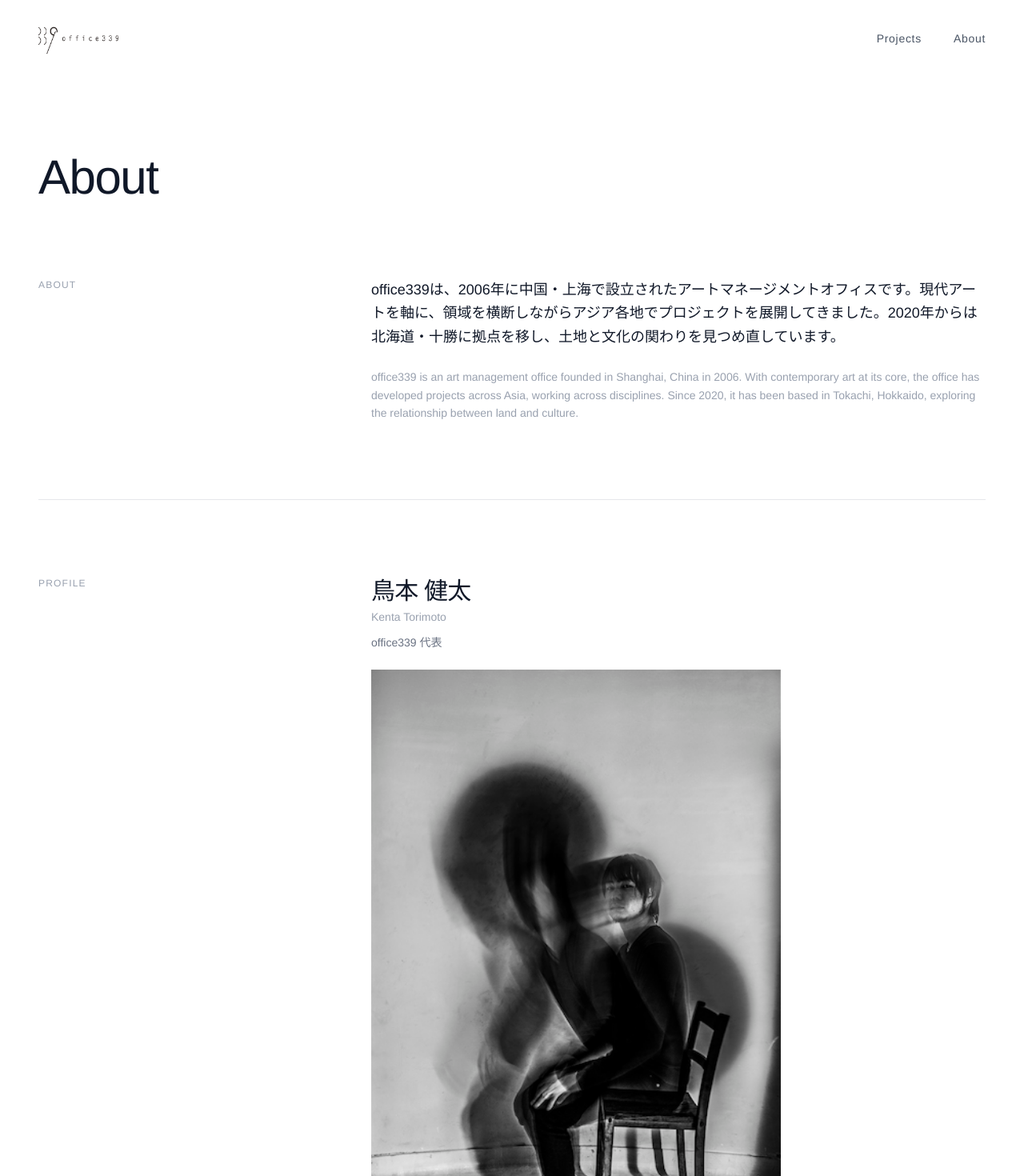
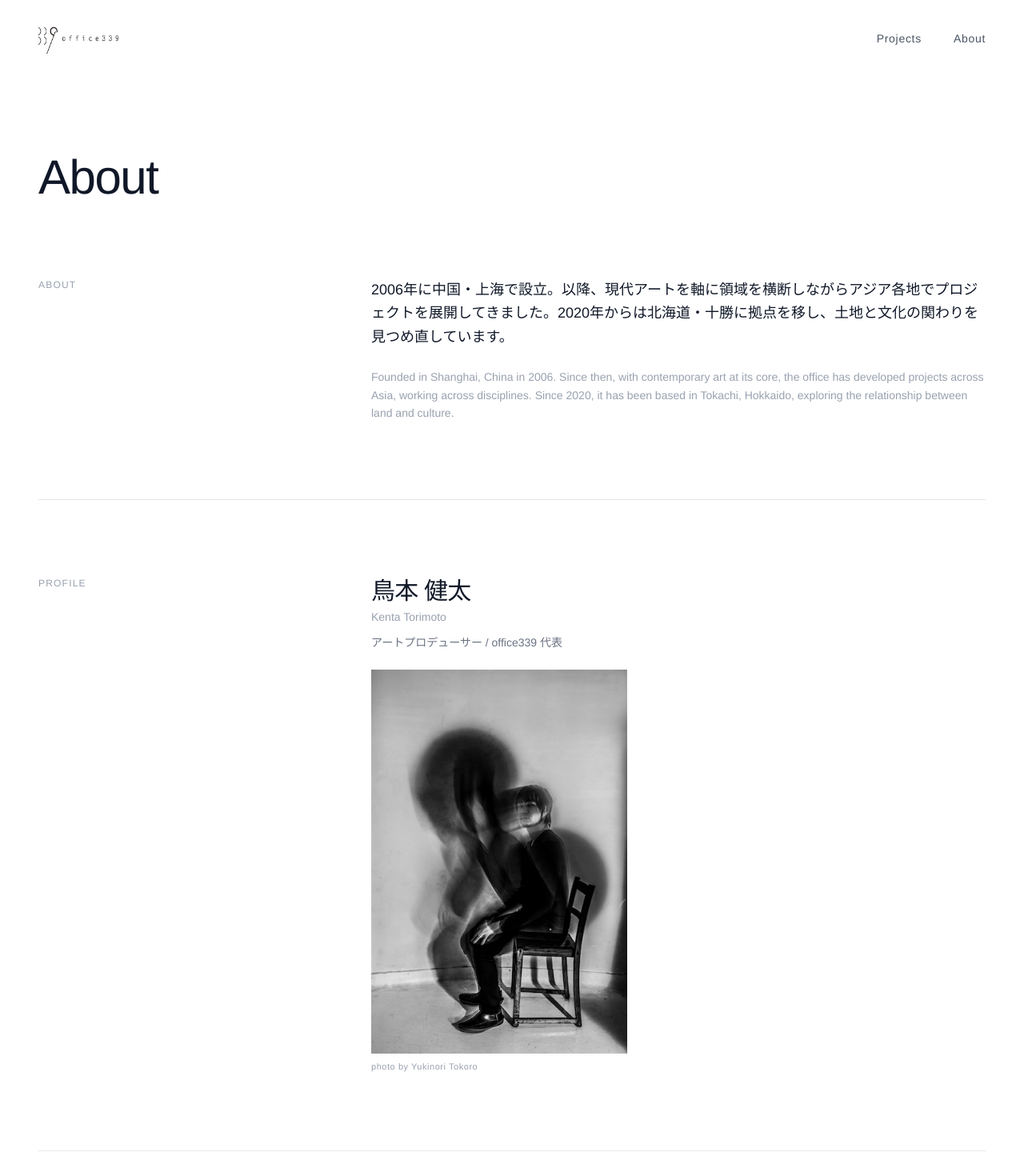
Before and after one commit to kentatorimoto/office339, a Next.js app: page /about in a window 1280 px wide. Shown: the top 1470 px of the page at 80% size. Built offline with nearby package versions, Linux system fonts and the light colour scheme.

Commit message:
Update about page: smaller profile photo, revised text and title
Co-Authored-By: Claude Opus 4.6 <noreply@anthropic.com>

```diff
--- a/data/about.json
+++ b/data/about.json
@@ -4,16 +4,16 @@
     "en": "Kenta Torimoto"
   },
   "title": {
-    "ja": "office339 代表",
-    "en": "Director, office339"
+    "ja": "アートプロデューサー / office339 代表",
+    "en": "Art Producer / Director, office339"
   },
   "bio": {
     "ja": "2010年にoffice339を設立。北海道・十勝を拠点に、アートプロジェクト、展覧会、フェスティバルの企画・制作・運営を手がける。地域の文化資源を活かしたプロジェクトや、東アジアを中心とした国際的な文化交流プログラムを通じて、新たな価値と対話の機会を創出している。",
     "en": "Founded office339 in 2010. Based in Tokachi, Hokkaido, he plans, produces, and manages art projects, exhibitions, and festivals. Through projects that leverage local cultural resources and international cultural exchange programs centered on East Asia, he creates new values and opportunities for dialogue."
   },
   "office": {
-    "ja": "office339は、2006年に中国・上海で設立されたアートマネージメントオフィスです。現代アートを軸に、領域を横断しながらアジア各地でプロジェクトを展開してきました。2020年からは北海道・十勝に拠点を移し、土地と文化の関わりを見つめ直しています。",
-    "en": "office339 is an art management office founded in Shanghai, China in 2006. With contemporary art at its core, the office has developed projects across Asia, working across disciplines. Since 2020, it has been based in Tokachi, Hokkaido, exploring the relationship between land and culture."
+    "ja": "2006年に中国・上海で設立。以降、現代アートを軸に領域を横断しながらアジア各地でプロジェクトを展開してきました。2020年からは北海道・十勝に拠点を移し、土地と文化の関わりを見つめ直しています。",
+    "en": "Founded in Shanghai, China in 2006. Since then, with contemporary art at its core, the office has developed projects across Asia, working across disciplines. Since 2020, it has been based in Tokachi, Hokkaido, exploring the relationship between land and culture."
   },
   "photo": "/images/about/profile.jpg",
   "links": {
--- a/src/app/about/page.tsx
+++ b/src/app/about/page.tsx
@@ -55,8 +55,8 @@ export default function AboutPage() {
               alt={aboutData.name.ja}
               width={800}
               height={533}
-              className="max-w-lg w-full h-auto"
-              sizes="(max-width: 768px) 100vw, 512px"
+              className="max-w-xs w-full h-auto"
+              sizes="(max-width: 768px) 70vw, 320px"
             />
             <p className="mt-2 text-[11px] text-gray-400 tracking-wider">
               photo by Yukinori Tokoro
```
